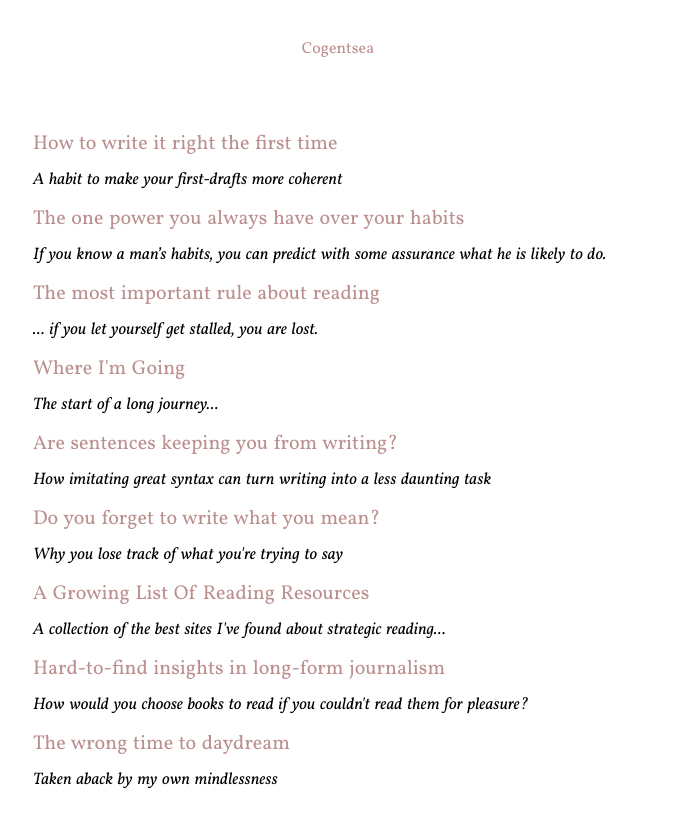
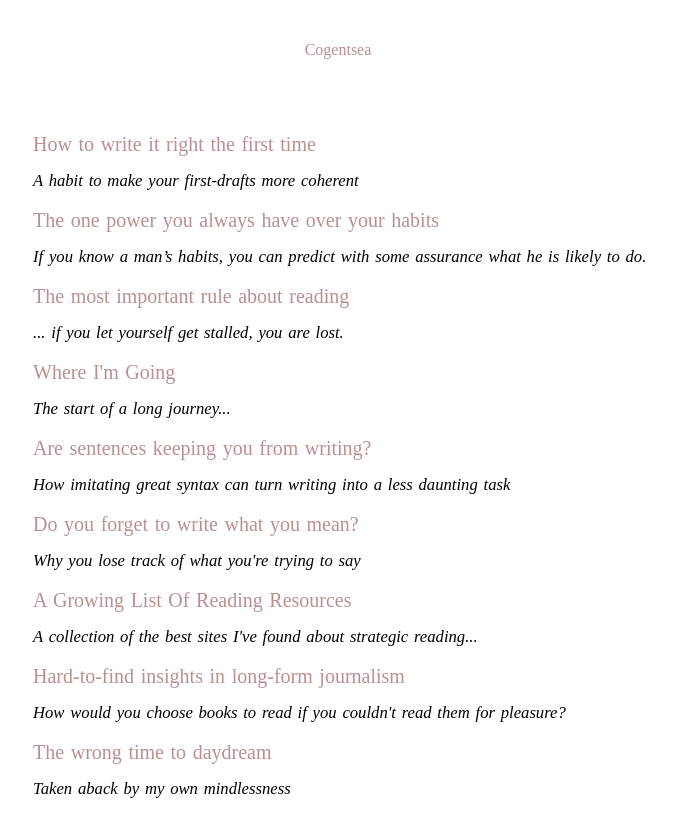
Before and after one commit to jacksoncusick/cogentsea, a Jekyll site: the page built from index.html, in a window 1280 px wide. Shown: the top 837 px of the page, without its empty margins (302-978 px from the left). Built offline with Jekyll 4.4.1, drawn with Linux system fonts in a browser that asks for light colours; some web fonts are replaced; the list of posts is cut into pages by our own code.

Commit message:
Update og_main.css

```diff
--- a/stylesheets/og_main.css
+++ b/stylesheets/og_main.css
@@ -1,6 +1,6 @@
 /* typography */
 
-@import url(http://fonts.googleapis.com/css?family=Vollkorn:400italic,700italic,400,700);
+@import url(https://fonts.googleapis.com/css?family=Playfair+Display:400,400italic,700,700italic);
 
 @import url(http://fonts.googleapis.com/css?family=Oswald:400,700,300);
 
@@ -66,7 +66,7 @@
 
 p, ul, ol {
 	max-width: 700px;
-	font-family: 'Vollkorn', serif;
+	font-family: 'Playfair', serif;
 	font-size: 20px;
 	line-height: 35px;
 	margin: 1.556em 0;
```
